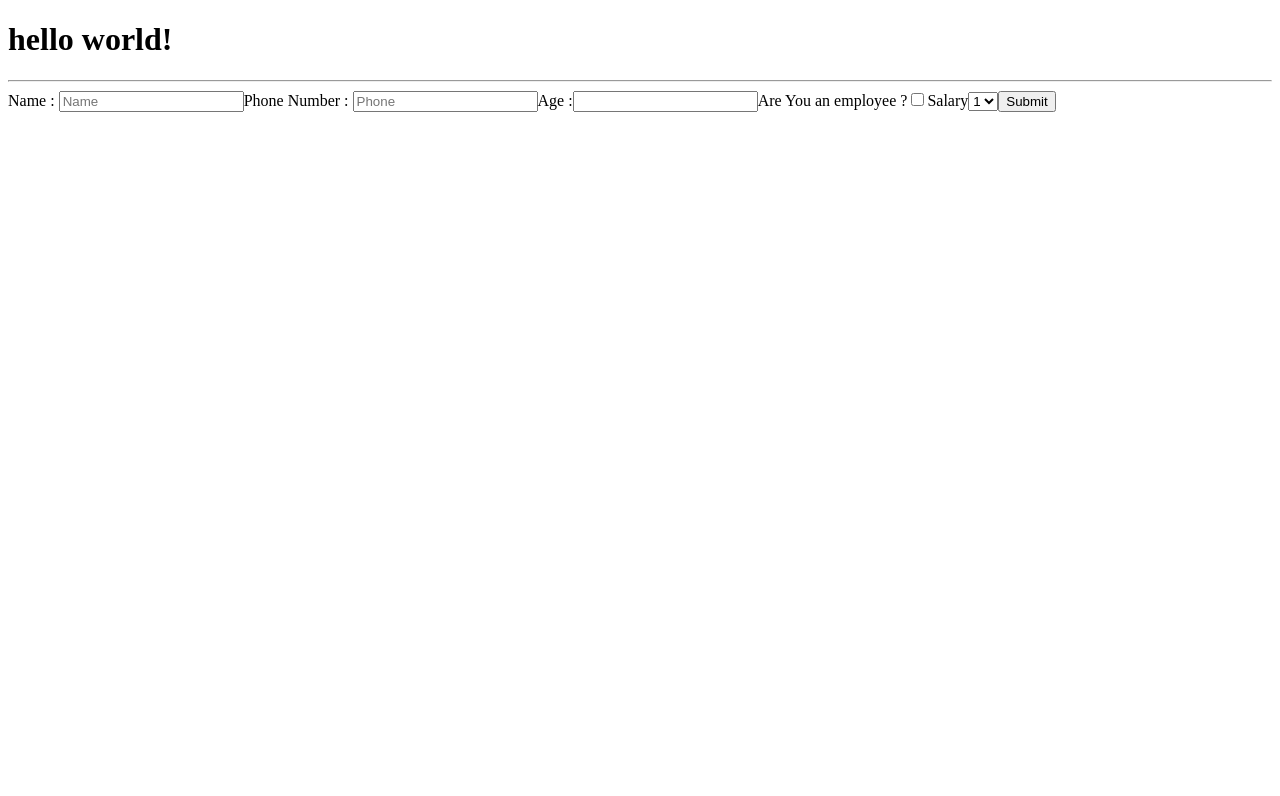
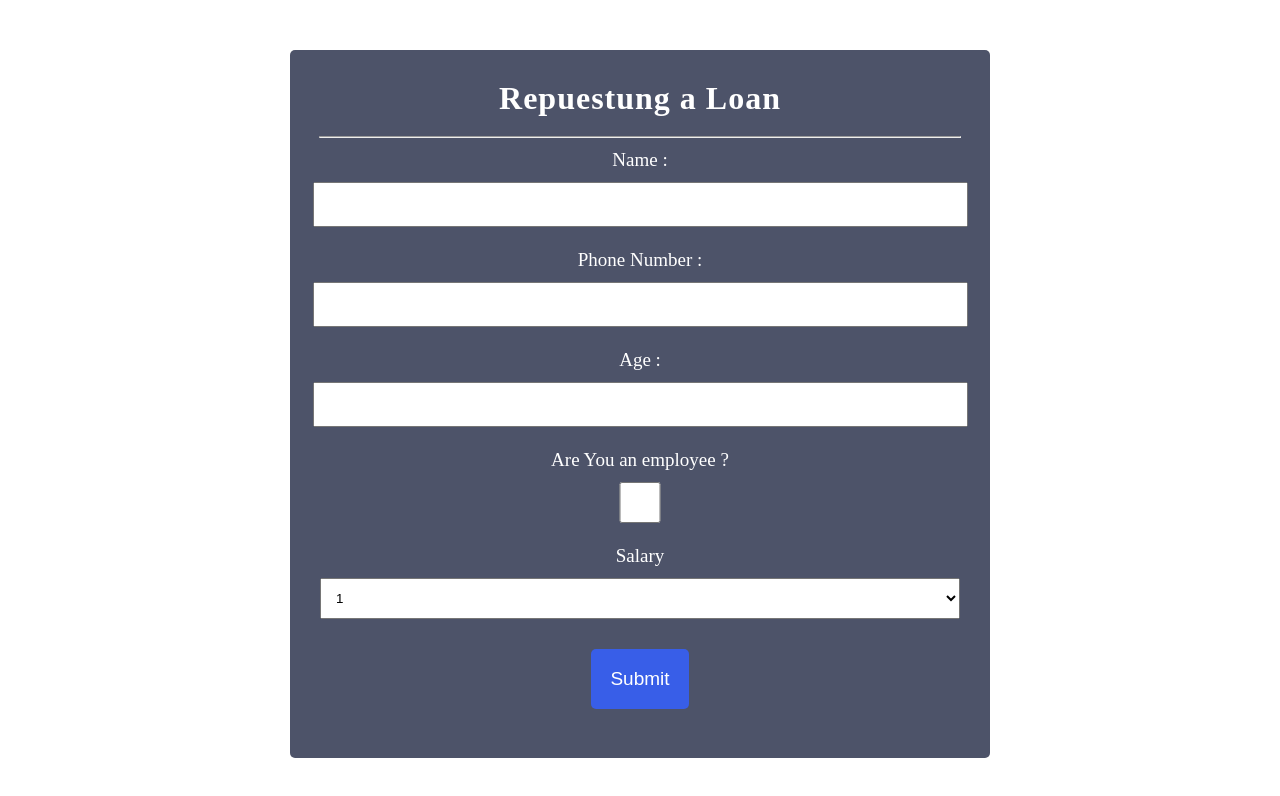
Before and after one commit to Sondos-Amr/Stateful-Loan-Form, a React (Create React App) app: page / in a window 1280 px wide. Shown: the top 796 px of the page. Built offline with nearby package versions, Linux system fonts and the light colour scheme.

Commit message:
Add initial CSS styling

```diff
--- a/src/App.css
+++ b/src/App.css
@@ -0,0 +1,61 @@
+* {
+  margin: unset;
+  padding: unset;
+  text-decoration: none;
+  list-style: none;
+  color: white;
+}
+.flex {
+  display: flex;
+  justify-content: center;
+  align-items: center;
+  flex-direction: column;
+}
+.App {
+  margin-top: 50px;
+}
+hr {
+  width: 100%;
+}
+h1 {
+  margin-bottom: 10px;
+  margin-bottom: 19px;
+  letter-spacing: 1px;
+}
+label {
+  margin: 11px;
+  text-align: start;
+}
+.container-content {
+  width: 50%;
+  border-radius: 5px;
+  background: #4d5369;
+  padding: 30px;
+}
+.container-form {
+  width: 100%;
+  font-size: 19px;
+}
+input,
+select {
+  width: 100%;
+  margin-bottom: 11px;
+  height: 41px;
+  padding-left: 11px;
+  color: black;
+}
+option {
+  color: black;
+}
+.form {
+  width: 100%;
+}
+.form-btn {
+  background: #385ee8;
+  background-image: none;
+  border: none;
+  border-radius: 5px;
+  margin: 19px;
+  padding: 19px;
+  font-size: 19px;
+}
--- a/src/App.js
+++ b/src/App.js
@@ -2,24 +2,26 @@ import "./App.css";
 
 function App() {
   return (
-    <div className="App">
-      <h1>hello world!</h1>
-      <hr />
-      <LenoForm />
+    <div className="App flex">
+      <div className="container-content flex">
+        <h1> Repuestung a Loan </h1>
+        <hr />
+        <LenoForm />
+      </div>
     </div>
   );
 }
 
 function LenoForm() {
   return (
-    <div className="container-form">
-      <form className="form">
+    <div className="container-form flex">
+      <form className="form flex">
         <label>Name : </label>
-        <input type="text" placeholder="Name" />
+        <input type="text" />
         <label>Phone Number : </label>
-        <input type="phone" placeholder="Phone" />
+        <input type="tel" />
         <label>Age :</label>
-        <input type="number" />
+        <input type="text" />
         <label>Are You an employee ?</label>
         <input type="checkBox" />
         <label>Salary</label>
@@ -28,7 +30,7 @@ function LenoForm() {
           <option>2</option>
           <option>3</option>
         </select>
-        <button>Submit</button>
+        <button className="form-btn">Submit</button>
       </form>
     </div>
   );
```
